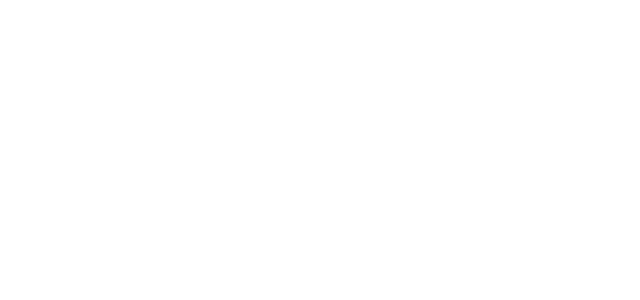
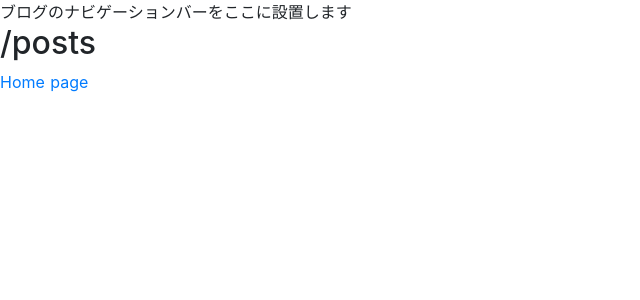
Before and after one commit to residenti/nuxtjs-guide-app, a Nuxt app: page /posts in a window 1280 px wide. Before the commit this address had no page. Shown: the top 300 px of the page, without its empty margins (0-640 px from the left). Built offline with nearby package versions, Linux system fonts and the light colour scheme.

Commit message:
はじめる > ルーティング > レイアウト > カスタムレイアウト.

```diff
--- /dev/null
+++ b/layouts/blog.vue
@@ -0,0 +1,6 @@
+<template>
+  <div>
+    <div>ブログのナビゲーションバーをここに設置します</div>
+    <nuxt />
+  </div>
+</template>
--- /dev/null
+++ b/pages/posts.vue
@@ -0,0 +1,12 @@
+<template>
+  <div>
+    <h2>/posts</h2>
+    <nuxt-link to="/">Home page</nuxt-link>
+  </div>
+</template>
+
+<script>
+export default {
+  layout: 'blog' // カスタムレイアウト を指定.
+}
+</script>
```
